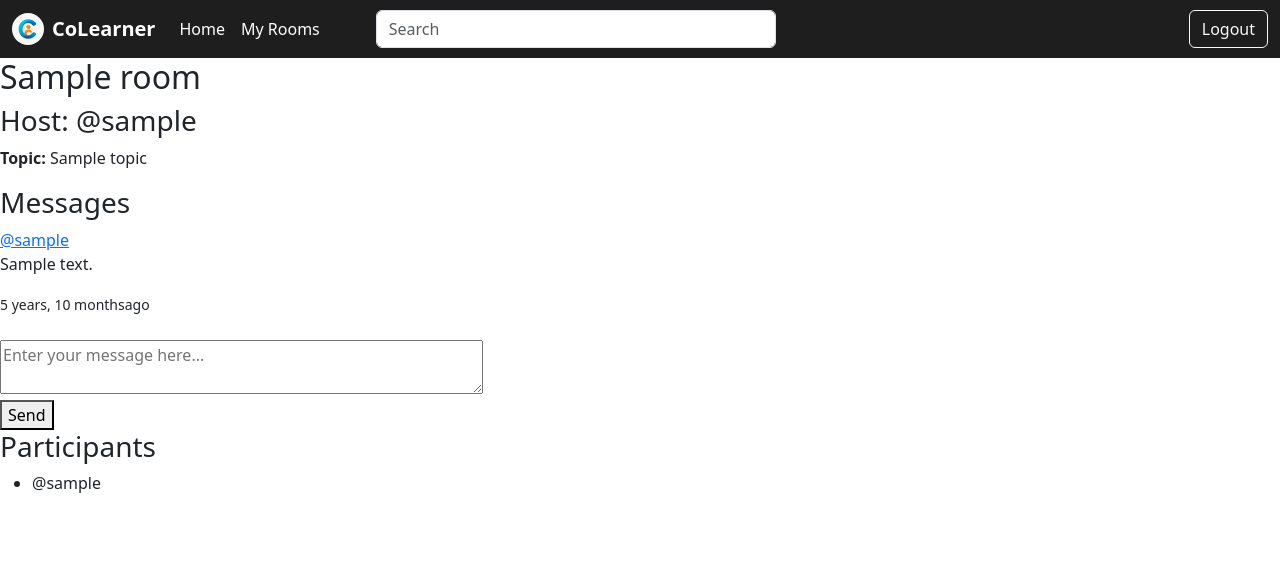
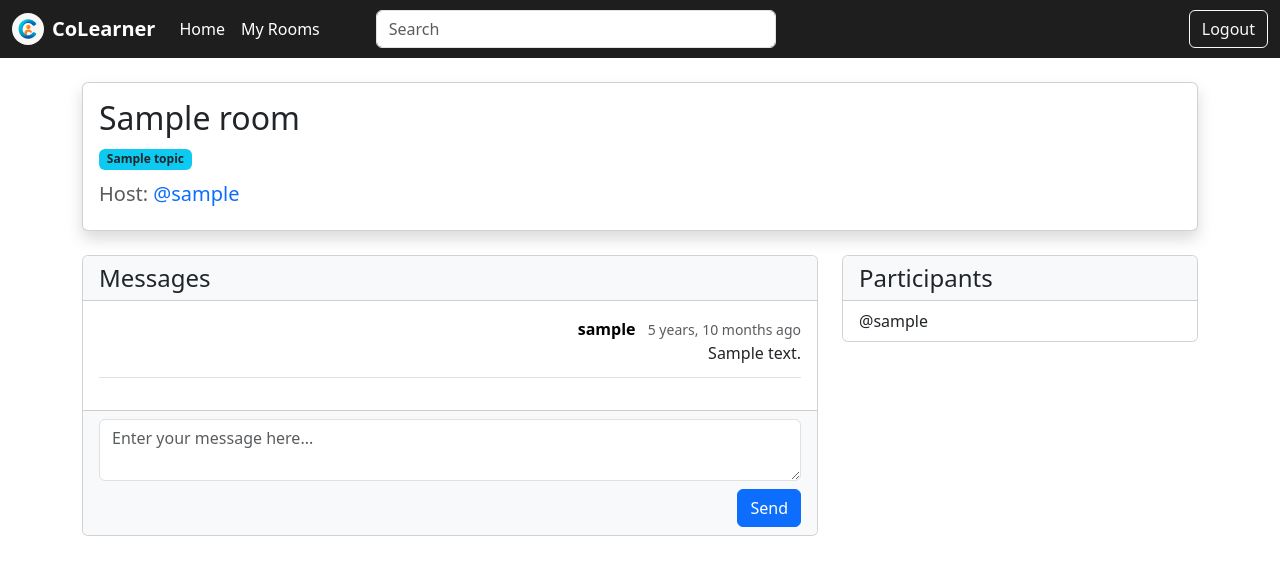
Before and after one commit to parthu05/CoLearner, a Django app: page /room/1/ in a window 1280 px wide. Shown: the top 583 px of the page. Run offline with Django 5.2, Linux system fonts and the light colour scheme; a user stored in the database is signed in; tables that the repository leaves empty hold one stand-in row (values such as "Sample post").

Commit message:
added the profile and room css

```diff
--- a/templates/home.html
+++ b/templates/home.html
@@ -2,8 +2,8 @@
 <div class="container-fluid">
   <div class="row">
     <!-- Left Sidebar -->
-    <div class="col-md-2 border-end" style="min-height: 80vh">
-      <h4 class="my-4">Explore Topics</h4>
+    <div class="col-md-2 border-end pe-3" style="min-height: 80vh">
+      <h5 class="my-4">Explore Topics</h5>
       <div>
         <a
           class="btn btn-outline-primary border-0 opacity-75 text-black px-3 mb-3 d-flex align-items-center justify-content-between"
--- a/templates/room.html
+++ b/templates/room.html
@@ -1,44 +1,84 @@
-{% extends "base.html" %} {% block content %}
-<h2>{{room.name}}</h2>
-<h3>Host: @{{room.host}}</h3>
-<p><b>Topic:</b> {{room.topic}}</p>
-<div>
-  <div>
-    <h3>Messages</h3>
-    <div>
+{% extends "base.html" %}
+{% block content %}
+<div class="container py-4">
+  <div class="card shadow mb-4">
+    <div class="card-body">
+      <h2 class="card-title">{{ room.name }}</h2>
+      <p class="mb-3">
+        <span class="badge bg-info text-dark">
+          {% if room.topic.name %}{{ room.topic.name }}{% else %}{{ room.topic }}{% endif %}
+        </span>
+      </p>
+      <h5 class="card-subtitle mb-2 text-muted">
+        Host:
+        <a href="{% url 'profile' room.host.id %}" class="text-decoration-none">@{{ room.host.username }}</a>
+      </h5>
+    </div>
+  </div>
+
+  <div class="row">
+    <!-- Messages Section -->
+    <div class="col-md-8">
+      <div class="card mb-4">
+        <div class="card-header bg-light">
+          <h4 class="mb-0">Messages</h4>
+        </div>
+
+        <div class="card-body" style="max-height: 350px; overflow-y: auto;">
           {% for message in room_messages %}
-      <div>
-        <a href="{% url "profile" room.host.id %}">@{{message.user}}</a>
-        <p>{{message.body}}</p>
-        <span><small>{{message.created|timesince}}ago</small></span>
+            {% if message.user == request.user %}
+              <!-- User's own message (right) -->
+              <div class="mb-3 border-bottom pb-2 text-end">
+                <a href="{% url 'profile' message.user.id %}" class="fw-bold text-black text-decoration-none">{{ message.user.username }}</a>
+                <span class="text-muted small ms-2">{{ message.created|timesince }} ago</span>
+                <p class="mb-1">{{ message.body|linebreaksbr }}</p>
               </div>
-      <br />
+            {% else %}
+              <!-- Other user's message (left) -->
+              <div class="mb-3 border-bottom pb-2 text-start">
+                <a href="{% url 'profile' message.user.id %}" class="fw-bold text-black text-decoration-none">{{ message.user.username }}</a>
+                <span class="text-muted small ms-2">{{ message.created|timesince }} ago</span>
+                <p class="mb-1">{{ message.body|linebreaksbr }}</p>
+              </div>
+            {% endif %}
+          {% empty %}
+            <p class="text-muted">No messages yet. Start the conversation!</p>
           {% endfor %}
         </div>
+
         {% if request.user.is_authenticated %}
-    <div>
-      <form method="POST">
+          <div class="card-footer bg-light">
+            <form method="POST" class="d-flex flex-column gap-2">
               {% csrf_token %}
               <textarea
                 name="body"
                 rows="2"
-          cols="50"
+                class="form-control"
                 placeholder="Enter your message here..."
-        ></textarea
-        ><br />
-        <button type="submit">Send</button>
+                required
+              ></textarea>
+              <button type="submit" class="btn btn-primary align-self-end">Send</button>
             </form>
           </div>
-    {%endif%}
+        {% endif %}
       </div>
-  <div>
-    <h3>Participants</h3>
-    <ul>
+    </div>
+
+    <!-- Participants Section -->
+    <div class="col-md-4">
+      <div class="card">
+        <div class="card-header bg-light">
+          <h4 class="mb-0">Participants</h4>
+        </div>
+        <ul class="list-group list-group-flush">
           {% for participant in participants %}
-      <li>@{{participant.username}}</li>
+            <li class="list-group-item">@{{ participant.username }}</li>
+          {% empty %}
+            <li class="list-group-item text-muted">No participants yet.</li>
           {% endfor %}
         </ul>
       </div>
     </div>
-
+  </div>
+</div>
 {% endblock %}
```
Also changed, not shown: templates/profile.html (+59 -23 lines). Lines whose indentation alone changed are shown as unchanged.
